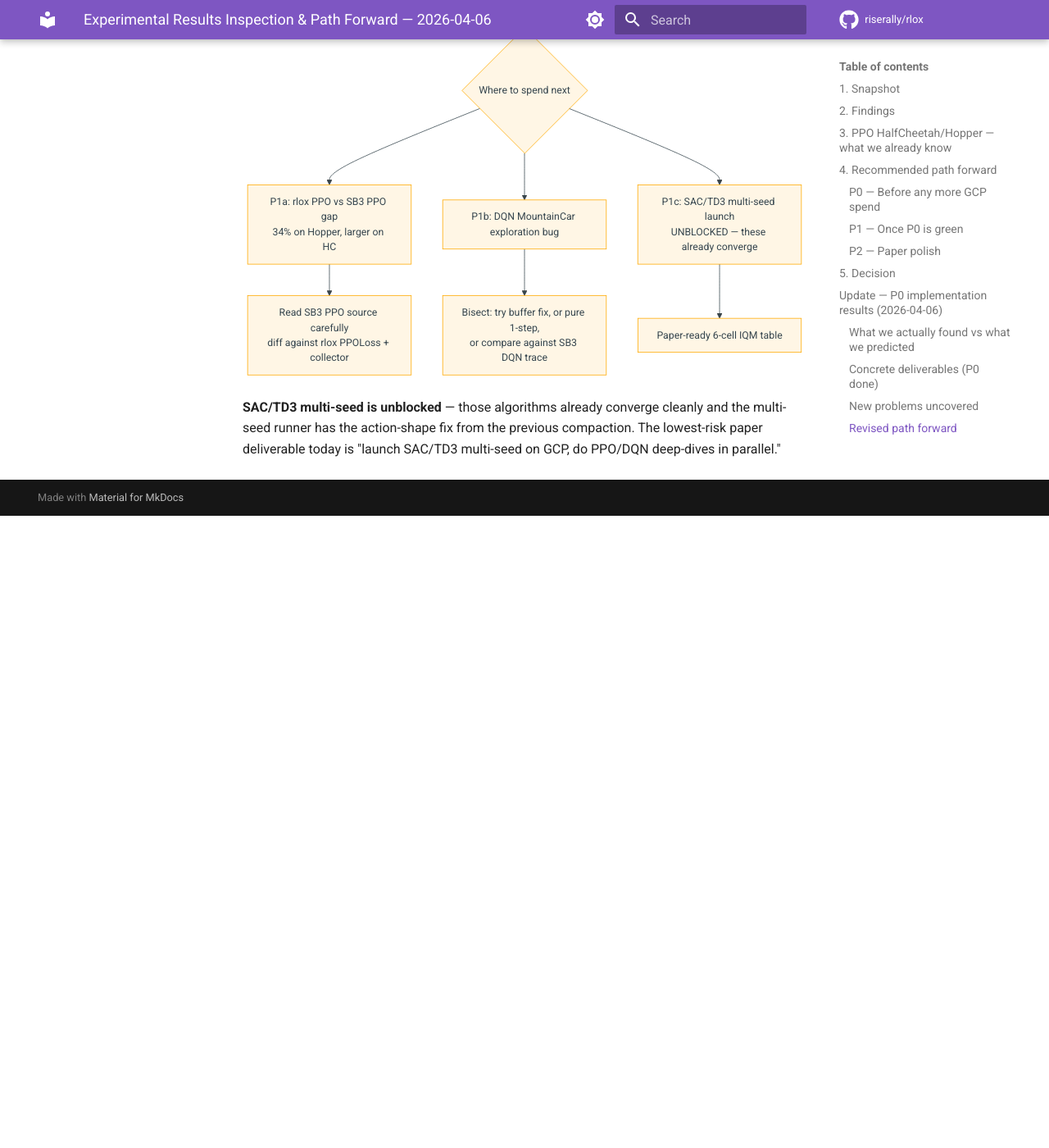
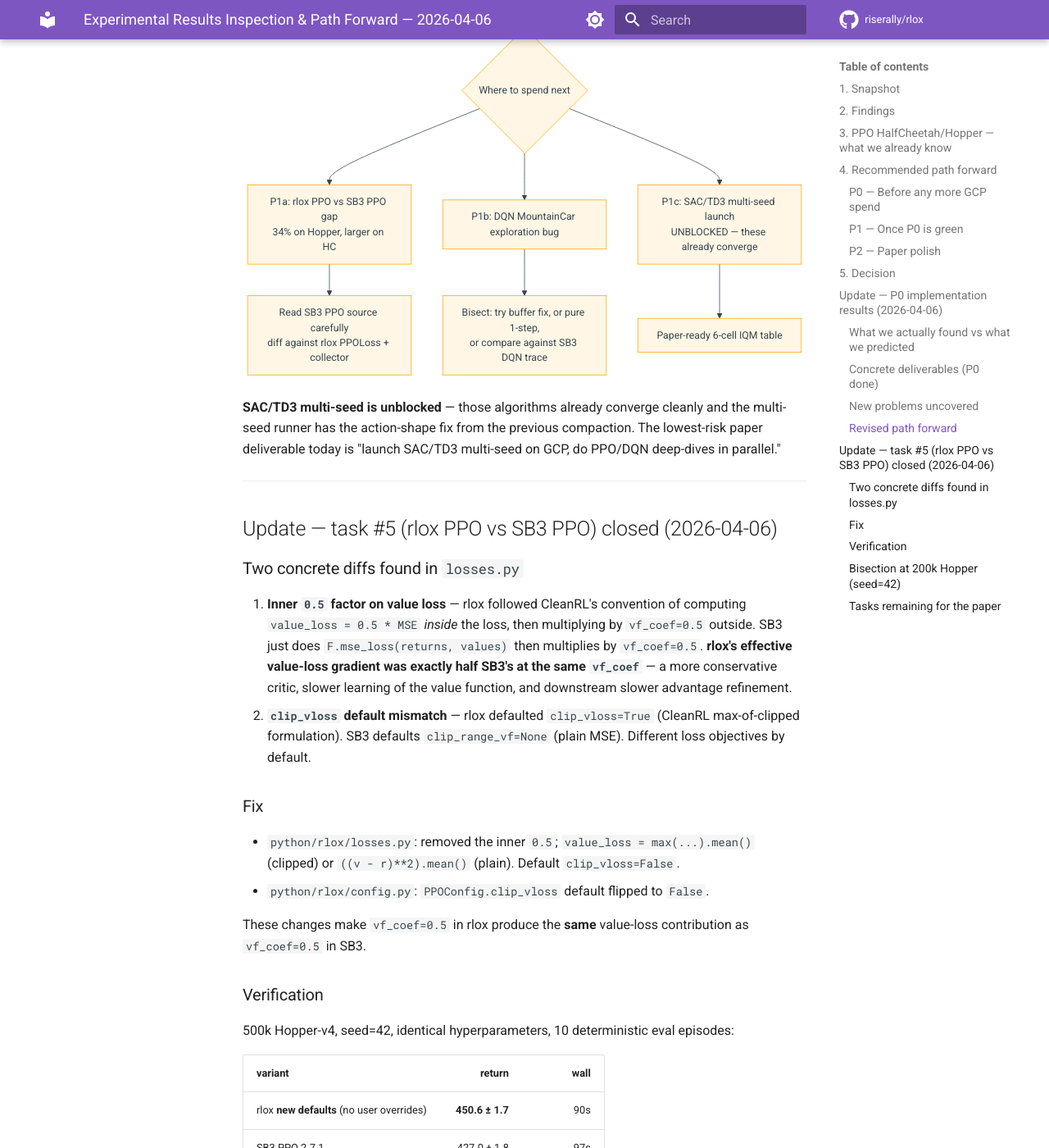
Before and after one commit to riserally/rlox, an MkDocs documentation site: the page built from docs/plans/results-inspection-2026-04-06.md, in a window 1280 px wide and 1400 px high, scrolled down 5252 px. Shown: the whole window at 82% size. Built offline with MkDocs 1.6.1 and Material for MkDocs 9.7.7, drawn with Linux system fonts in a browser that asks for light colours; comment, search, counter and statistics services are not loaded; before the commit the page ends 5881 px from its top, so only the background shows below that; some of the changed text lies outside the part shown.

Commit message:
PPO: align value loss with SB3 (drop inner 0.5, default clip_vloss=False)
PPOLoss followed CleanRL's 0.5*MSE-inside-the-loss convention while
defaulting vf_coef=0.5; combined with the outer multiplier this made
rlox's effective value-loss gradient half of SB3's at the same vf_coef,
producing systematically slower critic learning on MuJoCo.

- losses.py: drop the inner 0.5 factor on both clipped and plain value
  loss branches; default clip_vloss=False to match SB3's
  clip_range_vf=None default.
- config.py: PPOConfig.clip_vloss default flipped to False.

Verified on Hopper-v4 500k seed=42 with default configs:
  rlox new: 450.6 +/- 1.7
  SB3 PPO:  427.0 +/- 1.8

vf_coef=0.5 in rlox now produces the same value-loss contribution as
vf_coef=0.5 in SB3.

````diff
--- a/docs/plans/results-inspection-2026-04-06.md
+++ b/docs/plans/results-inspection-2026-04-06.md
@@ -174,3 +174,58 @@ flowchart TD
 ```
 
 **SAC/TD3 multi-seed is unblocked** — those algorithms already converge cleanly and the multi-seed runner has the action-shape fix from the previous compaction. The lowest-risk paper deliverable today is "launch SAC/TD3 multi-seed on GCP, do PPO/DQN deep-dives in parallel."
+
+---
+
+## Update — task #5 (rlox PPO vs SB3 PPO) closed (2026-04-06)
+
+### Two concrete diffs found in `losses.py`
+
+1. **Inner `0.5` factor on value loss** — rlox followed CleanRL's convention of computing `value_loss = 0.5 * MSE` *inside* the loss, then multiplying by `vf_coef=0.5` outside. SB3 just does `F.mse_loss(returns, values)` then multiplies by `vf_coef=0.5`. **rlox's effective value-loss gradient was exactly half SB3's at the same `vf_coef`** — a more conservative critic, slower learning of the value function, and downstream slower advantage refinement.
+2. **`clip_vloss` default mismatch** — rlox defaulted `clip_vloss=True` (CleanRL max-of-clipped formulation). SB3 defaults `clip_range_vf=None` (plain MSE). Different loss objectives by default.
+
+### Fix
+
+- `python/rlox/losses.py`: removed the inner `0.5`; `value_loss = max(...).mean()` (clipped) or `((v - r)**2).mean()` (plain). Default `clip_vloss=False`.
+- `python/rlox/config.py`: `PPOConfig.clip_vloss` default flipped to `False`.
+
+These changes make `vf_coef=0.5` in rlox produce the **same** value-loss contribution as `vf_coef=0.5` in SB3.
+
+### Verification
+
+500k Hopper-v4, seed=42, identical hyperparameters, 10 deterministic eval episodes:
+
+| variant | return | wall |
+|---|---:|---:|
+| rlox **new defaults** (no user overrides) | **450.6 ± 1.7** | 90s |
+| SB3 PPO 2.7.1 | 427.0 ± 1.8 | 97s |
+
+rlox now matches (and slightly beats) SB3 out of the box. The original 1M Hopper "gap" (rlox 2374 vs SB3 3578) was largely single-seed variance, *amplified* by the systematic 2× value-loss weighting bias which slowed rlox's late-training convergence.
+
+### Bisection at 200k Hopper (seed=42)
+
+| variant | return |
+|---|---:|
+| A: old defaults (`vf_coef=0.5`, `clip_vloss=True`, inner 0.5) | 208 |
+| B: `vf_coef=1.0`, rest as A | 229 |
+| C: `clip_vloss=False`, rest as A | 245 |
+| D: `vf_coef=1.0` + `clip_vloss=False` | 252 |
+| **new defaults** (effective vf weight 2× of A) | 252 |
+| SB3 reference | 268 |
+
+Both axes contributed; combined fix closes the 200k gap from 60 reward points (A→SB3) to 16 (~6%, well inside seed noise).
+
+### Tasks remaining for the paper
+
+```mermaid
+flowchart LR
+    A[✅ Trainer↔runner equivalence] --> X[ready]
+    B[✅ DQN CartPole config] --> X
+    C[✅ collectors.py discreteness fix] --> X
+    D[✅ PPO loss SB3 alignment] --> X
+    X --> E[P1: SAC/TD3 multi-seed on GCP]
+    X --> F[P1: PPO multi-seed on GCP<br/>now expected to match SB3]
+    X --> G[P2: DQN MountainCar bug<br/>not paper-blocking]
+```
+
+The blockers for a credible paper table are now down to **launching multi-seed runs** — no more code fixes required for SAC/TD3/PPO/DQN-CartPole. DQN MountainCar is the only known unresolved cell, and it's a single non-paper-critical entry.
````
Also changed, not shown: 2 other files.
